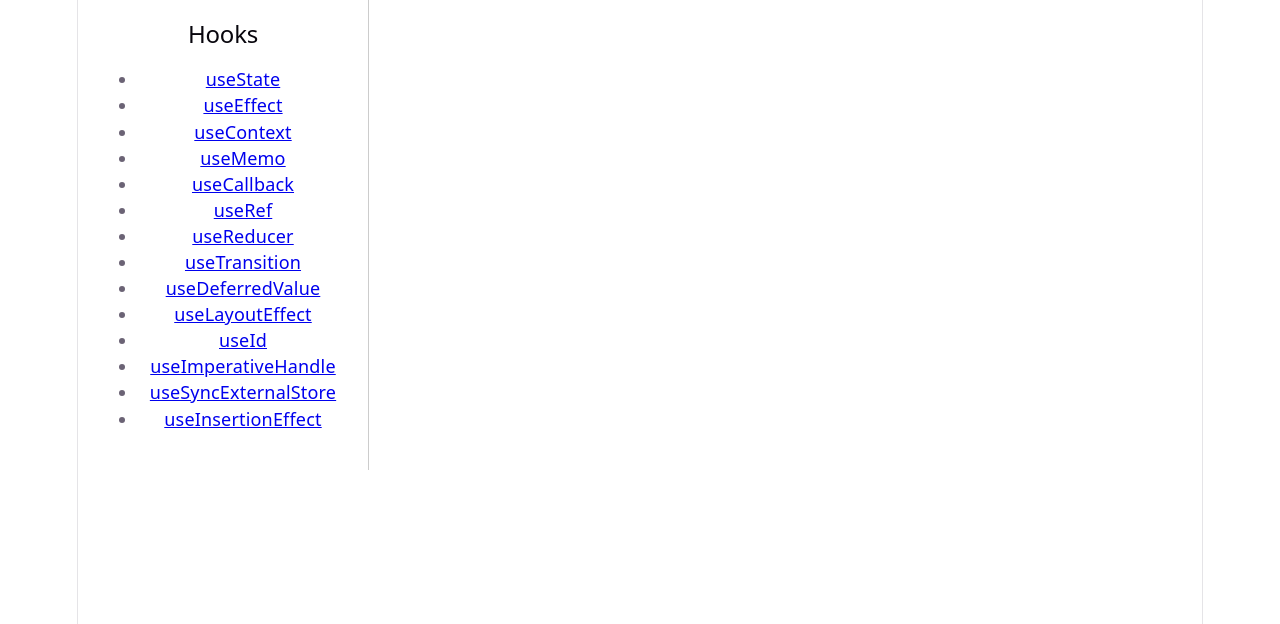
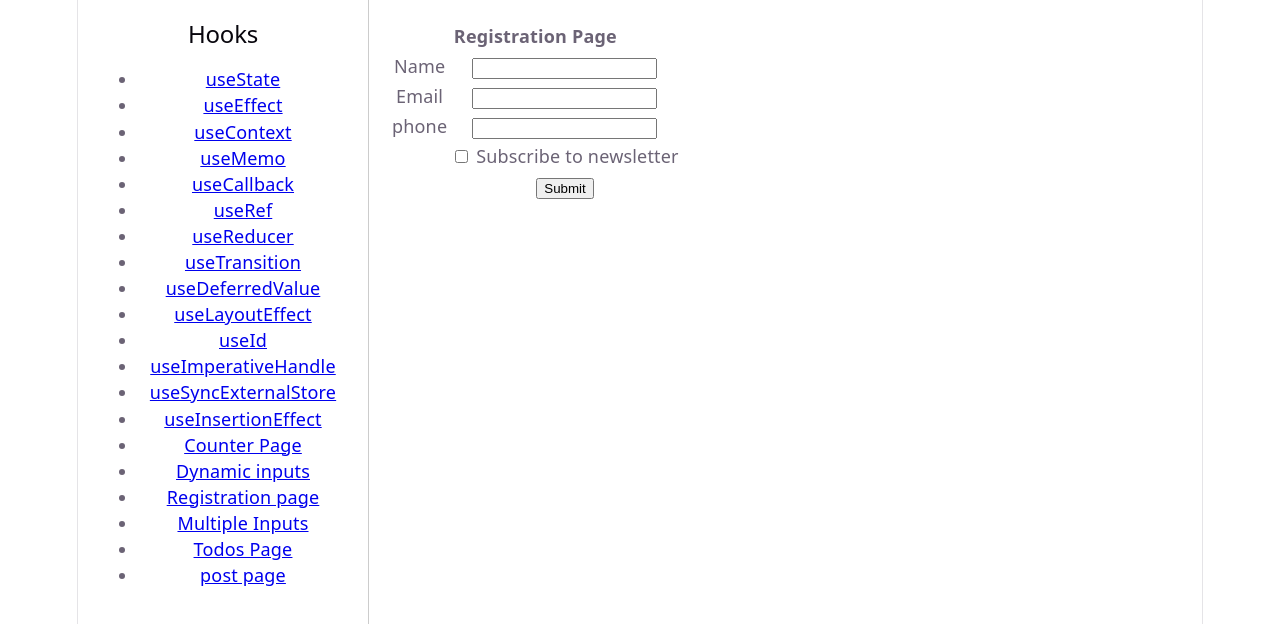
Before and after one commit to prasadaraod/react-hooks-explorer, a React (Vite) app: page /registration-page in a window 1280 px wide. Shown: the top 624 px of the page. Built offline with nearby package versions, Linux system fonts and the light colour scheme.

Commit message:
counter , multiple inputs , post page , registration page , todos pages added  and path of those pages added to app components

```diff
--- a/src/App.jsx
+++ b/src/App.jsx
@@ -13,6 +13,12 @@ import UseIdPage from './pages/UseIdPage';
 import UseImperativeHandlePage from './pages/UseImperativeHandlePage';
 import UseSyncExternalStorePage from './pages/UseSyncExternalStorePage';
 import UseInsertionEffectPage from './pages/UseInsertionEffectPage';
+import CounterPage from './pages/CounterPage';
+import MultipleDynamicInputs from './pages/MultipleDynamicInputs';
+import RegistrationPage from './pages/RegistrationPage';
+import MultipleInputs from './pages/MultipleInputs';
+import TodosPage from './pages/TodosPage';
+import PostPage from './pages/PostPage';
 
 function App() {
   return (
@@ -36,6 +42,13 @@ function App() {
             <li><Link to="/use-imperative-handle">useImperativeHandle</Link></li>
             <li><Link to="/use-sync-external-store">useSyncExternalStore</Link></li>
             <li><Link to="/use-insertion-effect">useInsertionEffect</Link></li>
+
+            <li><Link to="/counter-page">Counter Page</Link></li>
+            <li><Link to="/dynamic-inputs"> Dynamic inputs</Link></li>
+            <li><Link to="/registration-page"> Registration page </Link></li>
+            <li><Link to="/multiple-inputs"> Multiple Inputs</Link></li>
+            <li><Link to="/todos-page"> Todos Page</Link></li>
+            <li><Link to="/post-page"> post page</Link></li>
             {/* We will add more links here as we go */}
           </ul>
         </nav>
@@ -57,6 +70,12 @@ function App() {
             <Route path='/use-imperative-handle' element={<UseImperativeHandlePage />} />
             <Route path='/use-sync-external-store' element={<UseSyncExternalStorePage />} />
             <Route path='/use-insertion-effect' element={<UseInsertionEffectPage />} />
+            <Route path='/counter-page' element={<CounterPage />} />
+            <Route path='/dynamic-inputs' element={<MultipleDynamicInputs />} />
+            <Route path='/registration-page' element={<RegistrationPage />} />
+            <Route path='/multiple-inputs' element={<MultipleInputs/>} />
+            <Route path="/todos-page" element={<TodosPage />} />
+            <Route path='/post-page' element={<PostPage />} />
             <Route path="/" element={<h1>Select a Hook to explore</h1>} />
           </Routes>
         </main>
--- /dev/null
+++ b/src/pages/CounterPage.jsx
@@ -0,0 +1,17 @@
+import React, { useState } from 'react';
+
+const CounterPage = () => {
+    const [counter, setCounter] = useState(0);
+  return (
+    <div>CounterPage
+        <p> counter: {counter}</p>
+        <p>
+            <button onClick={()=>setCounter(counter+1)}>Increment</button> &nbsp; &nbsp; &nbsp;
+            <button onClick={()=>setCounter(counter-1)}> Decrement </button> &nbsp; &nbsp; &nbsp;
+            <button onClick={()=>setCounter(0)}> Reset </button>
+        </p>
+    </div>
+  )
+}
+
+export default CounterPage
--- /dev/null
+++ b/src/pages/MultipleDynamicInputs.jsx
@@ -0,0 +1,27 @@
+import React, { useState } from 'react'
+
+const MultipleDynamicInputs = () => {
+    // const [firstName, setFirstName] = useState("");
+    const [formData, setFormData] = useState({firstName:"",lastName:"",email:""});
+    const handleChange =(e)=> {
+        // console.log(e.target);
+        // console.log(e.target.value);
+        const {name,value} = e.target;
+        console.log(name);
+        console.log(value);
+        // setFirstName(e.target.value);
+        // setFirstName(value);
+        setFormData((prev)=>({...prev,[name]:value}));
+        console.log("formdata",formData);
+
+    }
+  return (
+    <form>
+        <label>First Name</label><input name="firstName" onChange={handleChange} /> <br></br>
+        <label>Last Name</label><input name="lastName" onChange={handleChange} /> <br></br>
+        <label>Email</label><input name="email" onChange={handleChange} />
+    </form>
+  )
+}
+
+export default MultipleDynamicInputs
--- /dev/null
+++ b/src/pages/MultipleInputs.jsx
@@ -0,0 +1,28 @@
+import React, { useState } from 'react'
+
+const MultipleInputs = () => {
+    const [formData,setFormData] = useState({name:"",email:"",isSubscribed:false});
+    const handleSubmit = (e) => {
+        e.preventDefault();
+        console.log(formData);
+    }
+    const handleChange = (e) => {
+        const {name,value,type,checked} = e.target;
+        setFormData((prev)=>({
+            ...prev,
+            [name]:type === 'checkbox'?checked:value
+            })
+        )
+    }
+  return (
+    <form onSubmit={handleSubmit}>
+        <h1>Multiple Inputs</h1>
+        <label>Name</label> <input type='text' name='name' value={formData.name} onChange={handleChange} />  <br></br>
+        <label>Email</label> <input type='text' name='email' value={formData.email} onChange={handleChange} />  <br></br>
+        <label> <input type='checkbox' name='isSubscribed' checked={formData.isSubscribed} onChange={handleChange} /> Subscription</label> <br></br>
+        <button >Submit</button>
+    </form>
+  )
+}
+
+export default MultipleInputs
--- /dev/null
+++ b/src/pages/PostPage.jsx
@@ -0,0 +1,23 @@
+import React from 'react';
+import useFetch from '../hooks/useFetch';
+
+const PostPage = () => {
+    // Destructure properties from the custom hook
+    const { data: posts, loading, error } = useFetch('https://jsonplaceholder.typicode.com/posts');
+
+    if (loading) return <p>Loading posts...</p>;
+    if (error) return <p>Error: {error}</p>;
+
+    return (
+        <div>
+            <h1>API Data</h1>
+            <ul>
+                {posts && posts.slice(0, 5).map(post => (
+                    <li key={post.id}>{post.title}</li>
+                ))}
+            </ul>
+        </div>
+    );
+};
+
+export default PostPage;
--- /dev/null
+++ b/src/pages/RegistrationPage.jsx
@@ -0,0 +1,79 @@
+import React, { useState } from 'react'
+
+const RegistrationPage = () => {
+    const [formData, setFormData] = useState({ name:"",email:"",phone:"",isSubscribed:false});
+    let handleSubmit = (e) => {
+        e.preventDefault();
+        // console.log(e);
+        console.log("form submitted");
+        console.log("form data :",formData);
+    }
+    let handleChange = (e) => {
+        const {name,value, type, checked} = e.target;
+        console.log("name :",name);
+        console.log("value :", value);
+        setFormData((prev)=>({
+            ...prev,
+            [name]: type === 'checkbox' ? checked:value
+
+        }));
+    }
+  return (
+    <form onSubmit={handleSubmit}>
+        <table>
+            <thead>
+                <tr>
+                    <th colSpan="2"> Registration Page </th>
+                </tr>
+
+            </thead>
+            <tbody>
+                <tr>
+                    <td>
+                        <label> Name</label>
+                    </td>
+                    <td>
+                        <input type='text' name="name" value={formData.name} onChange={handleChange} />
+                    </td>
+                </tr>
+                <tr>
+                    <td>
+                        <label> Email </label>
+                    </td>
+                    <td>
+                        <input type='email' name="email" value={formData.email} onChange={handleChange} />
+                    </td>
+                </tr>
+                <tr>
+                    <td>
+                        <label> phone </label>
+                    </td>
+                    <td>
+                        <input type='number' name="phone" value={formData.phone} onChange={handleChange} />
+                    </td>
+                </tr>
+                <tr>
+                    <td>
+                        <label> &nbsp; </label>
+                    </td>
+                    <td>
+                        <label><input type='checkbox' name='isSubscribed' checked={formData.isSubscribed} onChange={handleChange} /> Subscribe to newsletter</label>
+                    </td>
+                </tr>
+
+
+                <tr>
+                    <td>
+                        <label> &nbsp; </label>
+                    </td>
+                    <td>
+                        <button> Submit </button>
+                    </td>
+                </tr>
+            </tbody>
+        </table>
+    </form>
+  )
+}
+
+export default RegistrationPage
--- /dev/null
+++ b/src/pages/TodosPage.jsx
@@ -0,0 +1,23 @@
+import React, { useEffect } from 'react'
+import useFetch from '../hooks/useFetch'
+// display todos list
+// add todo
+const TodosPage = () => {
+    const { data:posts, loading, error} = useFetch('https://jsonplaceholder.typicode.com/todos');
+    if (loading) return <p>Loading posts...</p>;
+    if (error) return <p>Error: {error}</p>;
+
+  return (
+    <div>
+        <h1>TodosPage</h1>
+         <h1>API Data</h1>
+            <ul>
+                {posts && posts.slice(0, 5).map(post => (
+                    <li key={post.id}>{post.title}</li>
+                ))}
+            </ul>
+    </div>
+  )
+}
+
+export default TodosPage
```
